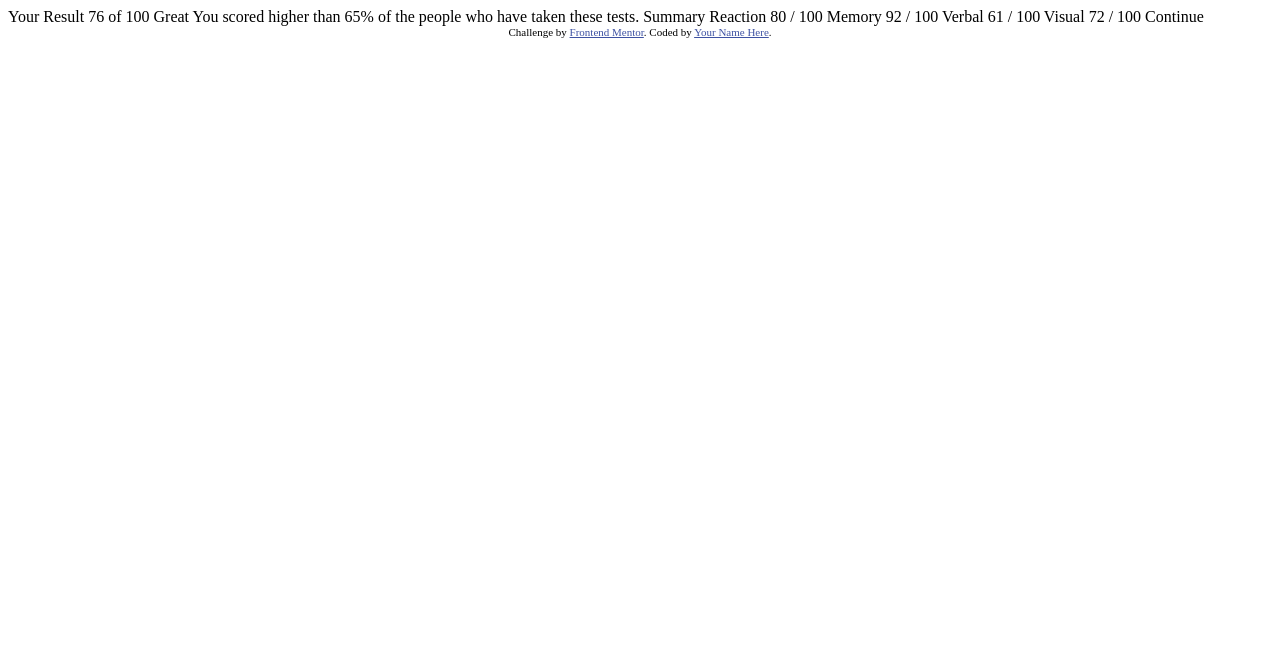
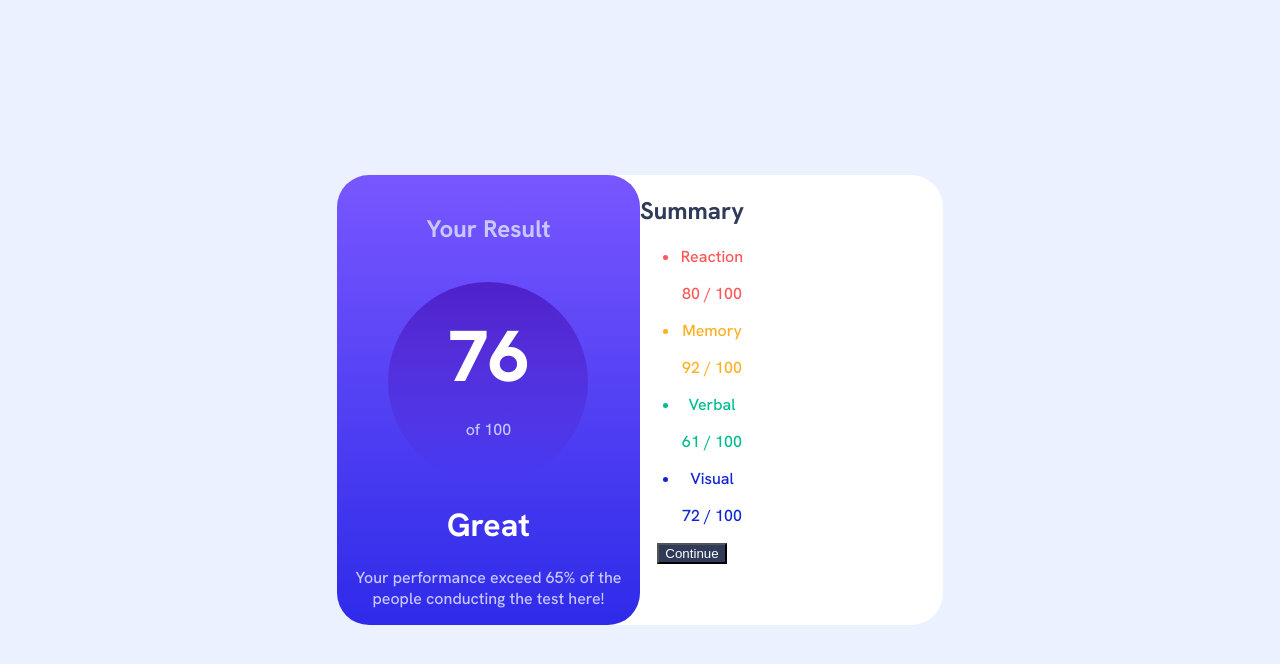
Before and after one commit to aleksandr-efimenko/results-summary-component-main-frontendmentor, a plain HTML site: page index.html in a window 1280 px wide. Drawn offline with Linux system fonts and the light colour scheme.

Commit message:
create page with structure and some styles

```diff
--- a/index.html
+++ b/index.html
@@ -1,47 +1,69 @@
 <!DOCTYPE html>
 <html lang="en">
+
 <head>
   <meta charset="UTF-8">
-  <meta name="viewport" content="width=device-width, initial-scale=1.0"> <!-- displays site properly based on user's device -->
+  <meta name="viewport" content="width=device-width, initial-scale=1.0">
+  <!-- displays site properly based on user's device -->
 
   <link rel="icon" type="image/png" sizes="32x32" href="./assets/images/favicon-32x32.png">
-
+  <link rel="preconnect" href="https://fonts.googleapis.com">
+  <link rel="preconnect" href="https://fonts.gstatic.com" crossorigin>
+  <link href="https://fonts.googleapis.com/css2?family=Hanken+Grotesk:wght@500;700;800&display=swap" rel="stylesheet">
   <title>Frontend Mentor | Results summary component</title>
-
+  <link rel="stylesheet" href="style.css">
   <!-- Feel free to remove these styles or customise in your own stylesheet 👍 -->
   <style>
-    .attribution { font-size: 11px; text-align: center; }
-    .attribution a { color: hsl(228, 45%, 44%); }
+    .attribution {
+      font-size: 11px;
+      text-align: center;
+    }
+
+    .attribution a {
+      color: hsl(228, 45%, 44%);
+    }
   </style>
 </head>
+
 <body>
+  <main class="card">
+    <div class="score-card">
+      <h2 class="light-lavender">Your Result</h2>
+      <div class="score-number-round-container">
+        <div id="score-numbers">
+          <h3>76</h3>
+          <p class="light-lavender">of 100</p>
+        </div>
+      </div>
+      <div class="score-description">
+        <h1>Great</h1>
+        <p class="light-lavender">Your performance exceed 65% of the people conducting the test here!</p>
+      </div>
+    </div>
+    <div class="summary-card">
+      <h2>Summary</h2>
+      <ul class="summary-options-group">
+        <li id="reaction">
+          <p>Reaction</p>
+          <p>80 / 100</p>
+        </li>
+        <li id="memory">
+          <p> Memory </p>
+          <p> 92 / 100 </p>
+        </li>
+        <li id="verbal">
+          <p> Verbal </p>
+          <p> 61 / 100 </p>
+        </li>
+        <li id="visual">
+          <p> Visual </p>
+          <p>72 / 100</p>
+        </li>
+      </ul>
+      <button id="continue">Continue</button>
+      </ul>
+    </div>
+  </main>
+</body>
 
-  Your Result
-  76
-  of 100
-
-  Great
-  You scored higher than 65% of the people who have taken these tests.
-
-  Summary
-
-  Reaction
-  80 / 100
-
-  Memory
-  92 / 100
-
-  Verbal
-  61 / 100
-
-  Visual
-  72 / 100
-
-  Continue
-
-  <div class="attribution">
-    Challenge by <a href="https://www.frontendmentor.io?ref=challenge" target="_blank">Frontend Mentor</a>.
-    Coded by <a href="#">Your Name Here</a>.
-  </div>
-</body>
 </html>
--- /dev/null
+++ b/style.css
@@ -0,0 +1,79 @@
+html,
+body {
+    height: 100%;
+}
+
+body {
+    background-color: hsl(221, 100%, 96%);
+    display: flex;
+    align-items: center;
+    justify-content: center;
+    margin: 0;
+    color: hsl(0, 0%, 100%);
+    text-align: center;
+    font-family: 'Hanken Grotesk', sans-serif;
+}
+
+.card {
+    background-color: hsl(0, 0%, 100%);
+    display: flex;
+    border-radius: 32px;
+}
+
+.score-card {
+    border-radius: 32px;
+    background: linear-gradient(180deg, hsl(252, 100%, 67%), hsl(241, 81%, 54%));
+    width: 50%;
+}
+
+.score-card h2 {
+    margin: 2.375rem;
+}
+
+.light-lavender {
+    color: hsl(241, 100%, 89%);
+}
+
+.score-number-round-container {
+    background: linear-gradient(180deg, hsla(256, 72%, 46%, 1), hsla(241, 72%, 46%, 0));
+    border-radius: 50%;
+    width: 200px;
+    height: 200px;
+    margin: auto;
+    display: flex;
+    justify-content: center;
+    align-items: center;
+}
+
+.score-number-round-container h3 {
+    font-size: 4.5rem;
+    font-weight: 800;
+    margin: 0;
+}
+
+.summary-card h2 {
+    color: hsl(224, 30%, 27%);
+}
+
+ul.summary-options-group {}
+
+button {
+    background-color: hsl(224, 30%, 27%);
+    color: hsl(0, 0%, 100%);
+}
+
+#reaction {
+    color: hsl(0, 100%, 67%);
+}
+
+#memory {
+    color: hsl(39, 100%, 56%);
+}
+
+#verbal {
+    color: hsl(166, 100%, 37%);
+}
+
+#visual {
+    color: hsl(234, 85%, 45%);
+}
```
